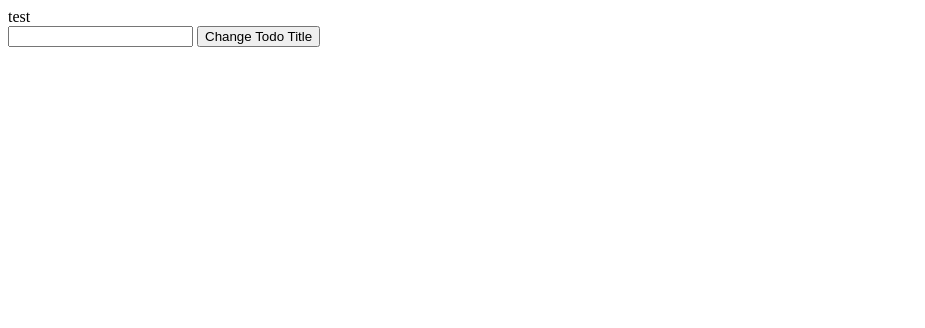
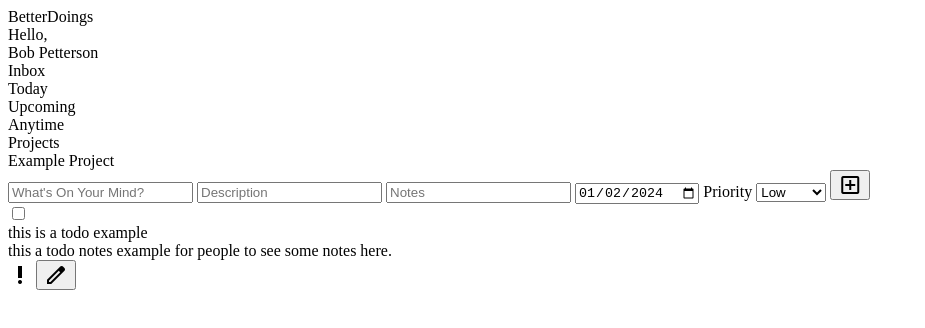
Before and after one commit to rib9985/todo-list, a plain HTML site: page index.html in a window 1280 px wide. Shown: the whole page, without its empty margins (0-925 px from the left). Drawn offline with nearby package versions, Linux system fonts and the light colour scheme.

Commit message:
Create mockup for HTML and CSS

```diff
--- a/index.html
+++ b/index.html
@@ -3,13 +3,71 @@
 <head>
     <meta charset="UTF-8">
     <title>Todo List</title>
+    <script src="main.js" defer></script>
+    <link rel="stylesheet" href="style.css">
+    <link href="https://fonts.googleapis.com/css2?family=Material+Symbols+Outlined" rel="stylesheet" />
 </head>
 <body>
-    <script src="main.js" defer></script>
-    <div id="todo-test"></div>
-    <form id='todo-post' action="post">
-        <input type="text" id="todo-title-input">
-        <input class="submit-button" type="submit" value="Change Todo Title" />
-    </form>
+
+
+    <div id="container">
+         <div id="div-header">
+            <div id="header-logo">
+
+            </div>
+            <div id="header-title">
+                BetterDoings
+            </div>
+            <div id="header-greet">
+                Hello,
+            <div id="header-greet-name"> Bob Petterson</div>
+            </div>
+        </div>
+
+            <div id="div-sidebar">
+        <div id="sidebar-inbox">Inbox</div>
+                <div id="sidebar-today">Today</div>
+                <div id="sidebar-upcoming">Upcoming</div>
+                <div id="sidebar-upcoming">Anytime</div>
+                <div id="sidebar-projects">Projects</div>
+            </div>
+
+    <div id="div-main-content">
+        <div id="div-current-todo-folder">Example Project</div>
+            <form id=form-create-todo action="post">
+                    <input type="text"  id="form-todo-title" placeholder="What's On Your Mind?">
+                    <input type="text" id="form-todo-description" placeholder="Description">
+                    <input type="text" id="form-todo-notes" placeholder="Notes">
+                   <input type="date" id="form-todo-date" value="2024-01-02" min="2024-01-01">
+
+
+                    <label for="form-todo-priority">Priority</label>
+        			<select name="form-todo-priority" id="form-todo-priority">
+                        <option value="low">Low</option>
+        				<option value="medium">Medium</option>
+        				<option value="high">High</option>
+                    </select>
+                <button type="submit" class="material-symbols-outlined" id="submit-todo-button">
+                    add_box</button>
+        </form>
+    <div id="div-divider"></div>
+
+    <div class="todo">
+
+
+            <div id="div-todo-component">
+                <input type="checkbox" id="todo-checkbox">
+                <label for="todo-checkbox" id="todo-checkbox-label">
+                <div id="div-todo-title">this is a todo example</div>
+                <div id="div-todo-notes">this a todo notes example for people to see some notes here.</div>
+                <div id="div-todo-priority-icon" class="material-symbols-outlined">priority_high</div>
+                <button id="div-todo-edit-icon" class="material-symbols-outlined">edit</button>
+            </div>
+        </label>
+    </div>
+        </div>
+
+
+    </div>
 </body>
 </html>
```
